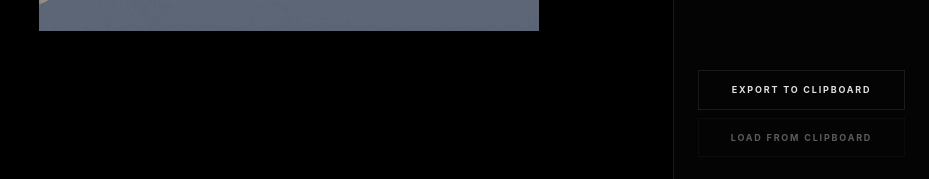
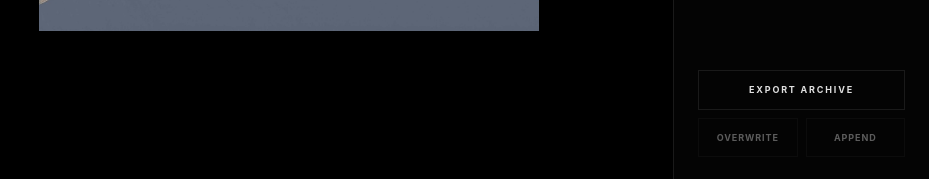
Before and after one commit to rockclimber147/RoadToVostokMapTracker, a React (Vite) app: page / in a window 1280 px wide. Shown: the part 619-798 px from the top of the page, without its empty margins (351-1280 px from the left). Built offline with nearby package versions, Linux system fonts and the light colour scheme.

Commit message:
add append from clipboard functionaliy

```diff
--- a/src/App.tsx
+++ b/src/App.tsx
@@ -75,6 +75,40 @@ export default function App() {
     }
   };
 
+  const appendFromClipboard = async () => {
+    try {
+      const text = await navigator.clipboard.readText();
+      const incomingData: MapState = JSON.parse(text);
+
+      if (typeof incomingData !== 'object' || incomingData === null) {
+        alert("APPEND FAILED: Invalid data format");
+        return;
+      }
+
+      const newData: MapState = { ...allMapData };
+
+      // 2. Perform the merge logic
+      Object.keys(incomingData).forEach((mapId) => {
+        const existingPins = newData[mapId] || [];
+        const incomingPins = incomingData[mapId] || [];
+
+        // Deduplicate: Only add pins with IDs we don't already have
+        const uniqueIncoming = incomingPins.filter(
+          (inPin) => !existingPins.some((exPin) => exPin.id === inPin.id)
+        );
+
+        newData[mapId] = [...existingPins, ...uniqueIncoming];
+      });
+
+      // 3. Pass the final object directly to the setter
+      setAllMapData(newData);
+      alert("PINS APPENDED");
+    } catch (err) {
+      alert("APPEND ERROR: Check console");
+      console.error(err);
+    }
+  };
+
   return (
     <div className="relative h-screen w-screen bg-black select-none">
       <Sidebar
@@ -84,6 +118,7 @@ export default function App() {
         onToggleColor={cycleColorState}
         onExport={exportToClipboard}
         onImport={importFromClipboard}
+        onAppend={appendFromClipboard}
       />
 
       <GameMap
--- a/src/components/SideBar.tsx
+++ b/src/components/SideBar.tsx
@@ -6,10 +6,11 @@ import { MAP_LIST } from '../constants/maps';
 interface SidebarProps {
   activeMap: string;
   setActiveMap: (id: string) => void;
-  colorStates: Record<PinColor, number>; // Updated from Set
+  colorStates: Record<PinColor, number>;
   onToggleColor: (color: PinColor) => void;
   onExport: () => void;
   onImport: () => void;
+  onAppend: () => void; // New prop for merging data
 }
 
 const COLORS: PinColor[] = ['red', 'orange', 'yellow', 'green', 'blue', 'violet'];
@@ -20,7 +21,8 @@ export default function Sidebar({
   colorStates,
   onToggleColor,
   onExport,
-  onImport
+  onImport,
+  onAppend
 }: SidebarProps) {
   const [isOpen, setIsOpen] = useState(true);
 
@@ -86,7 +88,6 @@ export default function Sidebar({
                   }}
                   title={state === 0 ? 'Hidden' : state === 1 ? 'Pin Only' : 'Pin + Label'}
                 >
-                  {/* State 1: Inner Dot for "Pin Only" */}
                   {state === 1 && (
                     <div
                       className="w-2.5 h-2.5 rounded-full"
@@ -94,7 +95,6 @@ export default function Sidebar({
                     />
                   )}
 
-                  {/* High-visibility ring for active states */}
                   {state > 0 && (
                     <div className="absolute -inset-1 border border-white/5 rounded-full pointer-events-none" />
                   )}
@@ -110,14 +110,25 @@ export default function Sidebar({
             onClick={onExport}
             className="w-full text-[9px] font-bold tracking-[0.2em] border border-[#1A1A1A] py-3 hover:bg-blue-900/20 hover:border-blue-500/50 transition-all uppercase"
           >
-            Export to Clipboard
+            Export Archive
           </button>
-          <button
-            onClick={onImport}
-            className="w-full text-[9px] font-bold tracking-[0.2em] border border-[#1A1A1A] py-3 hover:bg-green-900/20 hover:border-green-500/50 transition-all uppercase opacity-40 hover:opacity-100"
-          >
-            Load from clipboard
-          </button>
+
+          <div className="flex gap-2">
+            <button
+              onClick={onImport}
+              className="flex-1 text-[9px] font-bold tracking-[0.1em] border border-[#1A1A1A] py-3 hover:bg-[#E0E0E0] hover:text-black transition-all uppercase opacity-40 hover:opacity-100"
+              title="Overwrite current data"
+            >
+              Overwrite
+            </button>
+            <button
+              onClick={onAppend}
+              className="flex-1 text-[9px] font-bold tracking-[0.1em] border border-[#1A1A1A] py-3 hover:bg-[#E0E0E0] hover:text-black transition-all uppercase opacity-40 hover:opacity-100"
+              title="Merge from clipboard"
+            >
+              Append
+            </button>
+          </div>
         </footer>
       </div>
 
```
